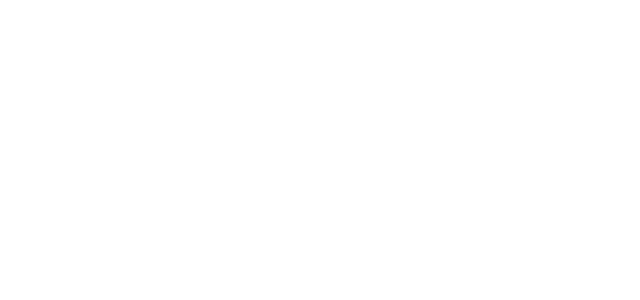
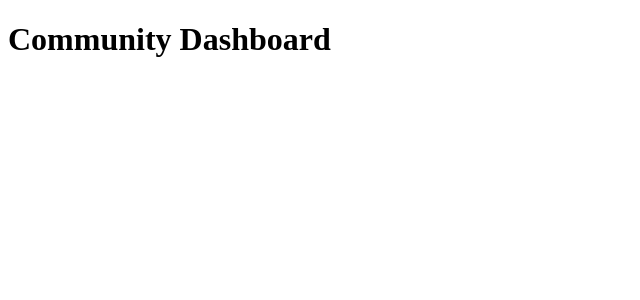
Before and after one commit to CarmenMatar/Mindnote, a Vue app in the folder frontend/: page /#/communityDash in a window 1280 px wide. Shown: the top 300 px of the page, without its empty margins (0-640 px from the left). Built offline with nearby package versions, Linux system fonts and the light colour scheme.

Commit message:
Divide Views and Components

```diff
--- /dev/null
+++ b/frontend/src/General/Views/CommunityDashboard.vue
@@ -0,0 +1,20 @@
+<template>
+ <div class="communityDash">
+  <h1>Community Dashboard</h1>
+ </div>
+</template>
+<script>
+export default {
+  name: 'communityDashboard',
+  data () {
+    return {
+      msg: 'Welcome to Your Vue.js App'
+    }
+  }
+}
+</script>
+
+<!-- Add "scoped" attribute to limit CSS to this component only -->
+<style scoped>
+
+</style>
--- /dev/null
+++ b/frontend/src/General/Views/index.vue
@@ -0,0 +1,20 @@
+<template>
+ <div class="index">
+  <h1>Landing Page</h1>
+ </div>
+</template>
+<script>
+export default {
+  name: 'index',
+  data () {
+    return {
+      msg: 'Welcome to Your Vue.js App'
+    }
+  }
+}
+</script>
+
+<!-- Add "scoped" attribute to limit CSS to this component only -->
+<style scoped>
+
+</style>
--- a/frontend/src/router/index.js
+++ b/frontend/src/router/index.js
@@ -1,8 +1,8 @@
 import Vue from 'vue'
 import Router from 'vue-router'
-import MainDashboard from '@/components/MainDashboard'
-import Login from '@/components/Login'
-import Register from '@/components/Register'
+import index from '@/General/Views/index'
+import MainDashboard from '@/General/Views/MainDashboard'
+import CommunityDashboard from '@/General/Views/CommunityDashboard'
 
 Vue.use(Router)
 
@@ -10,18 +10,18 @@
   routes: [
     {
       path: '/',
-      name: 'mainDash',
+      name: 'index',
+      component: index
+    },
+    {
+      path: '/mainDash',
+      name: 'Main Dashboard',
       component: MainDashboard
     },
     {
-      path: '/login',
-      name: 'login',
-      component: Login
-    },
-    {
-      path: '/register',
-      name: 'register',
-      component: Register
+      path: '/communityDash',
+      name: 'Community Dashboard',
+      component: CommunityDashboard
     }
   ]
 })
```
Also changed, not shown: frontend/src/General/Views/MainDashboard.vue (renamed from frontend/src/components/MainDashboard.vue), frontend/src/General/components/Login.vue (renamed from frontend/src/components/Login.vue), frontend/src/General/components/Register.vue (renamed from frontend/src/components/Register.vue).
